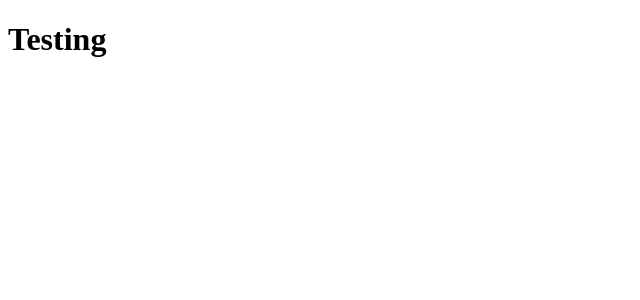
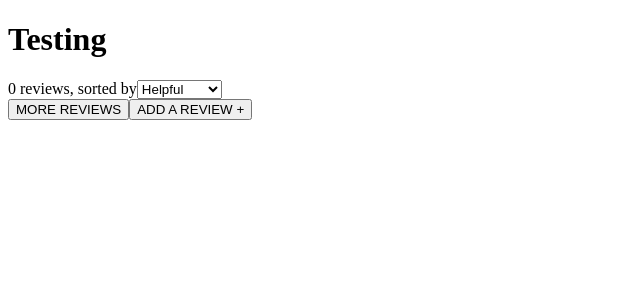
Before and after one commit to rpp36-fec-lexicon/FEC, a React app: page / in a window 1280 px wide. Shown: the top 300 px of the page, without its empty margins (0-640 px from the left). Built offline with nearby package versions, Linux system fonts and the light colour scheme; the HTML template or start-up script is replaced by a standard one.

Commit message:
Set up rough skeleton of Reviews

```diff
--- /dev/null
+++ b/client/src/components/ratingsAndReviews/RatingsAndReviews.jsx
@@ -0,0 +1,31 @@
+import React from 'react';
+import ReviewList from './Reviews/ReviewList.jsx';
+
+class RatingsAndReviews extends React.Component {
+  constructor(props) {
+    super(props);
+    this.state = {
+      reviews: []
+    }
+    this.sortReviews = this.sortReviews.bind(this);
+  }
+
+  getAllReviews() {
+
+  }
+
+  sortReviews(term) {
+
+  }
+
+  render() {
+    return (
+      <div>
+        {/* <Ratings /> */}
+        <ReviewList reviews={this.state.reviews} sortReviews={this.sortReviews}/>
+      </div>
+    );
+  }
+}
+
+export default RatingsAndReviews;
--- /dev/null
+++ b/client/src/components/ratingsAndReviews/Reviews/ReviewItem.jsx
@@ -0,0 +1,12 @@
+import React from 'react';
+
+const ReviewItem = (props) => {
+  const review = props.review;
+  return (
+    <div>
+
+    </div>
+  );
+}
+
+export default ReviewItem;
--- /dev/null
+++ b/client/src/components/ratingsAndReviews/Reviews/ReviewList.jsx
@@ -0,0 +1,24 @@
+import React from 'react';
+import ReviewItem from './ReviewItem.jsx';
+
+const ReviewList = (props) => {
+  const reviews = props.reviews;
+
+  return (
+    <div>
+      <div>
+        {reviews.length} reviews, sorted by
+        <select onClick={() => { props.sortReviews() }}>
+          <option id="helpful">Helpful</option>
+          <option id="newest">Newest</option>
+          <option id="relevance">Relevance</option>
+        </select>
+      </div>
+      <ReviewItem />
+      <button id="moreReviews">MORE REVIEWS</button>
+      <button id="addReview">ADD A REVIEW  +</button>
+    </div>
+  );
+}
+
+export default ReviewList;
--- a/client/src/index.jsx
+++ b/client/src/index.jsx
@@ -1,10 +1,12 @@
 import React from 'react';
 import ReactDOM from 'react-dom/client';
+import RatingsAndReviews from './components/RatingsAndReviews/RatingsAndReviews.jsx';
 
 const App = () => {
   return (
     <div>
       <h1>Testing</h1>
+      <RatingsAndReviews />
     </div>
   );
 }
```
Also changed, not shown: client/src/components/ratingsAndReviews/Ratings/OverallRating.jsx (added, +9 -0 lines), client/src/components/ratingsAndReviews/index.js (deleted).
